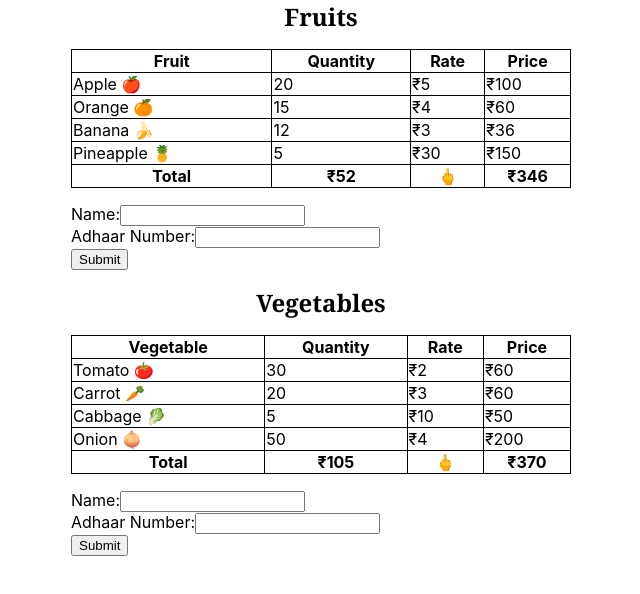
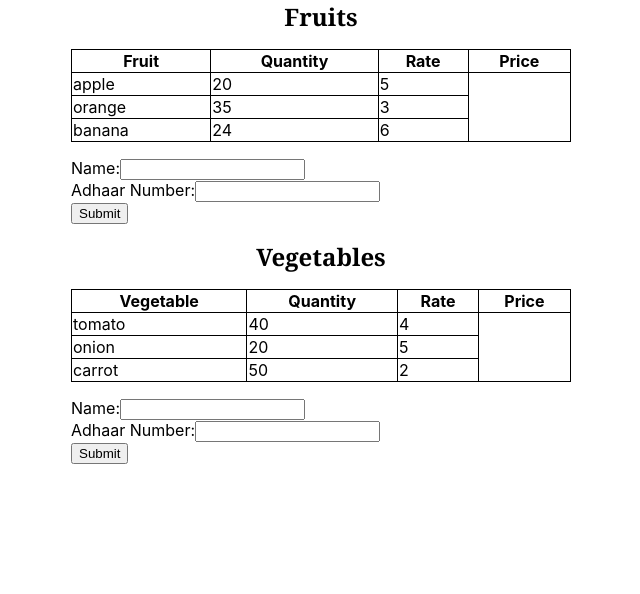
Before and after one commit to hamzamohd/personal-projects, a React (Create React App) app in the folder my-app/: page / in a window 1280 px wide. Shown: the top 594 px of the page, without its empty margins (319-959 px from the left). Built offline with nearby package versions, Linux system fonts and the light colour scheme.

Commit message:
array added

```diff
--- a/my-app/src/pages/grocery-checkout/Fruits.jsx
+++ b/my-app/src/pages/grocery-checkout/Fruits.jsx
@@ -1,45 +1,14 @@
 import "./Fruits.css";
-const Fruits = ({
-  title,
-  item,
-  firstItem,
-  secondItem,
-  thirdItem,
-  fourthItem,
-  firstQuan,
-  secondQuan,
-  thirdQuan,
-  fourthQuan,
-  firstRate,
-  secondRate,
-  thirdRate,
-  fourthRate,
-}) => {
-  const totalFruitsQuan =
-    firstQuan * 1 + secondQuan * 1 + thirdQuan * 1 + fourthQuan * 1;
-  const totalFruitsPrice =
-    firstQuan * firstRate +
-    secondQuan * secondRate +
-    thirdQuan * thirdRate +
-    fourthQuan * fourthRate;
 
+const Fruits = ({ title, item, itemName, itemQuan, itemRate, values }) => {
   const handleSubmit = (event) => {
     event.preventDefault();
     console.dir(event.target);
     const name = event.target.elements.nameInput.value;
     const adhaar = event.target.elements.adhaarInput.value;
 
-    alert(
-      `Name:${name}\nAdhaar Number:${adhaar}\n${title} Receipt:₹${totalFruitsPrice}`
-    );
+    alert(`Name:${name}\nAdhaar Number:${adhaar}\n${title} Receipt:₹ nothing`);
   };
-
-  //   const handleQuan = (event) => {
-  //     // const firstQuan = event.target.elements.firstQuan.value;
-  //     // const secondQuan = event.target.elements.secondQuan.value;
-  //     // const thirdQuan = event.target.elements.thirdQuan.value;
-  //     // const fourthQuan = event.target.elements.fourthQuan.value;
-  //   };
 
   return (
     <>
@@ -53,36 +22,16 @@ const Fruits = ({
               <th>Rate</th>
               <th>Price</th>
             </tr>
-            <tr>
-              <td>{firstItem}</td>
-              <td>{firstQuan} </td>
-              <td>{`₹${firstRate}`}</td>
-              <td>{`₹${firstQuan * firstRate}`}</td>
-            </tr>
-            <tr>
-              <td>{secondItem}</td>
-              <td>{secondQuan} </td>
-              <td>{`₹${secondRate}`}</td>
-              <td>{`₹${secondQuan * secondRate}`}</td>
-            </tr>
-            <tr>
-              <td>{thirdItem}</td>
-              <td>{thirdQuan} </td>
-              <td>{`₹${thirdRate}`}</td>
-              <td>{`₹${thirdQuan * thirdRate}`}</td>
-            </tr>
-            <tr>
-              <td>{fourthItem}</td>
-              <td>{fourthQuan} </td>
-              <td>{`₹${fourthRate}`}</td>
-              <td>{`₹${fourthQuan * fourthRate}`}</td>
-            </tr>
-            <tr>
-              <th>Total</th>
-              <th>{`₹${totalFruitsQuan}`}</th>
-              <th>🖕</th>
-              <th>{`₹${totalFruitsPrice}`}</th>
-            </tr>
+
+            {values.map(({ itemName, itemQuan, itemRate }) => (
+              <>
+                <tr>
+                  <td>{itemName}</td>
+                  <td>{itemQuan}</td>
+                  <td>{itemRate}</td>
+                </tr>
+              </>
+            ))}
           </table>
         </div>
       </div>
--- a/my-app/src/pages/grocery-checkout/GroceryCheckOut.jsx
+++ b/my-app/src/pages/grocery-checkout/GroceryCheckOut.jsx
@@ -1,40 +1,20 @@
 import Fruits from "./Fruits";
 
 const GroceryCheckOut = () => {
+  const fruitList = [
+    { itemName: "apple", itemQuan: 20, itemRate: 5 },
+    { itemName: "orange", itemQuan: 35, itemRate: 3 },
+    { itemName: "banana", itemQuan: 24, itemRate: 6 },
+  ];
+  const veggieList = [
+    { itemName: "tomato", itemQuan: 40, itemRate: 4 },
+    { itemName: "onion", itemQuan: 20, itemRate: 5 },
+    { itemName: "carrot", itemQuan: 50, itemRate: 2 },
+  ];
   return (
     <>
-      <Fruits
-        title="Fruits"
-        item="Fruit"
-        firstItem="Apple 🍎"
-        secondItem="Orange 🍊"
-        thirdItem="Banana 🍌"
-        fourthItem="Pineapple 🍍"
-        firstQuan="20"
-        firstRate="5"
-        secondQuan="15"
-        secondRate="4"
-        thirdQuan="12"
-        thirdRate="3"
-        fourthQuan="5"
-        fourthRate="30"
-      />
-      <Fruits
-        title="Vegetables"
-        item="Vegetable"
-        firstItem="Tomato 🍅"
-        secondItem="Carrot 🥕"
-        thirdItem="Cabbage 🥬"
-        fourthItem="Onion 🧅"
-        firstQuan="30"
-        firstRate="2"
-        secondQuan="20"
-        secondRate="3"
-        thirdQuan="5"
-        thirdRate="10"
-        fourthQuan="50"
-        fourthRate="4"
-      />
+      <Fruits title="Fruits" item="Fruit" values={fruitList} />
+      <Fruits title="Vegetables" item="Vegetable" values={veggieList} />
     </>
   );
 };
```
